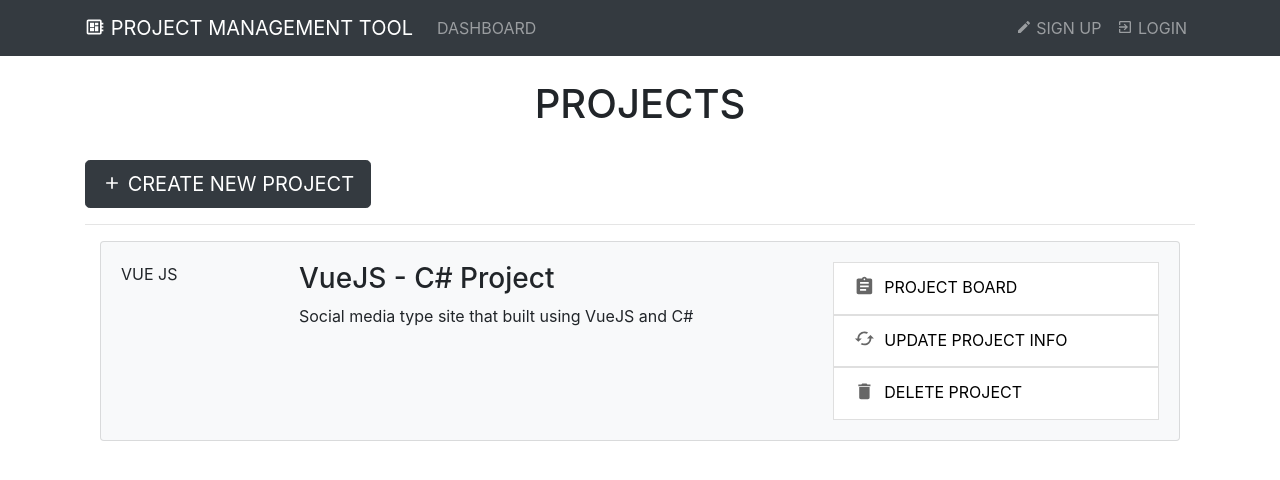
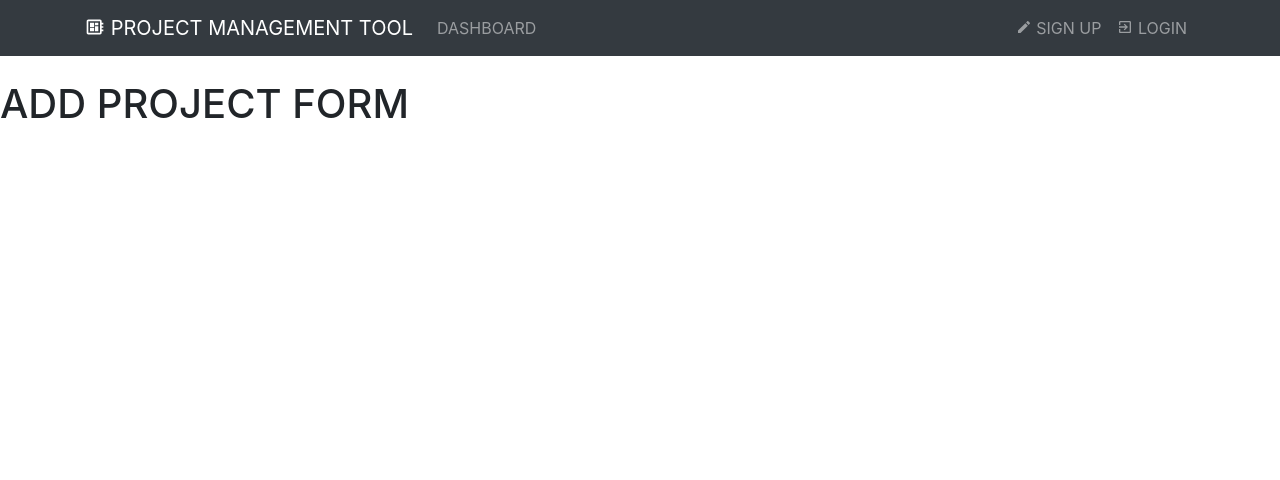
Before and after one commit to EdgardoPinto-Escalier/project-management-tool, a React (Create React App) app in the folder react-projectmanagementtool/: page /addProject in a window 1280 px wide. Shown: the top 480 px of the page. Built offline with nearby package versions, Linux system fonts and the light colour scheme.

Commit message:
Created the first Routes

```diff
--- a/react-projectmanagementtool/package.json
+++ b/react-projectmanagementtool/package.json
@@ -10,6 +10,7 @@
     "react": "^16.13.1",
     "react-dom": "^16.13.1",
     "react-icons": "^3.10.0",
+    "react-router-dom": "^5.2.0",
     "react-scripts": "3.4.1"
   },
   "scripts": {
--- a/react-projectmanagementtool/src/App.css
+++ b/react-projectmanagementtool/src/App.css
@@ -1,9 +1,18 @@
+:root {
+  --red: #E53935;
+  --grey: #EEEEEE;
+  --purple: #7E57C2;
+  --green: #009688;
+  --black: #000000;
+  --white: #FFFFFF;
+}
+
 img {
   width: 100%;
 }
 
 a li {
-  color: #000;
+  color: var(--black);
 }
 
 a {
@@ -14,7 +23,7 @@
 .list-group-item.update:hover,
 .list-group-item.board:hover {
   cursor: pointer;
-  background-color: #ccc;
+  background-color: var(--grey);
 
 }
 
@@ -66,3 +75,15 @@
   margin-right: 5px;
   color: #666;
 }
+
+.md-icon-board {
+  color: var(--purple);
+}
+
+.md-icon-update {
+  color: var(--green);
+}
+
+.md-icon-delete {
+  color: var(--red);
+}
--- a/react-projectmanagementtool/src/App.js
+++ b/react-projectmanagementtool/src/App.js
@@ -1,15 +1,20 @@
 import React from 'react';
+import { BrowserRouter as Router, Route } from 'react-router-dom';
 import './App.css';
 import Dashboard from './components/Dashboard';
 import Header from './components/Layout/Header';
-import 'bootstrap/dist/css/bootstrap.min.css'
+import 'bootstrap/dist/css/bootstrap.min.css';
+import AddProject from './components/Project/AddProject';
 
 function App() {
   return (
-    <div className="App">
-      <Header />
-      <Dashboard />
-    </div>
+    <Router>
+      <div className="App">
+        <Header />
+        <Route exact path="/dashboard" component={Dashboard} />
+        <Route exact path="/addProject" component={AddProject} />
+      </div>
+    </Router>
   );
 }
 
--- a/react-projectmanagementtool/src/components/Dashboard.js
+++ b/react-projectmanagementtool/src/components/Dashboard.js
@@ -1,6 +1,6 @@
 import React, { Component } from 'react';
 import ProjectItem from './Project/ProjectItem';
-import { MdAdd } from "react-icons/md";
+import CreateProjectButton from './Project/CreateProjectButton';
 
 class Dashboard extends Component {
   render() {
@@ -11,9 +11,7 @@
             <div className="col-md-12">
               <h1 className="display-5 text-center">PROJECTS</h1>
               <br />
-              <a href="ProjectForm.html" className="btn btn-lg btn-dark">
-                <MdAdd className="md-icon" /> CREATE NEW PROJECT
-              </a>
+              <CreateProjectButton />
               <br />
               <hr />
 
--- /dev/null
+++ b/react-projectmanagementtool/src/components/Project/AddProject.js
@@ -0,0 +1,13 @@
+import React, { Component } from 'react'
+
+class AddProject extends Component {
+  render() {
+    return (
+      <div>
+        <h1>ADD PROJECT FORM</h1>
+      </div>
+    )
+  }
+}
+
+export default AddProject;
--- /dev/null
+++ b/react-projectmanagementtool/src/components/Project/CreateProjectButton.js
@@ -0,0 +1,15 @@
+import React from 'react';
+import { Link } from "react-router-dom";
+import { MdAdd } from 'react-icons/md';
+
+const CreateProjectButton = () => {
+  return (
+    <React.Fragment>
+      <Link to="/addProject" className="btn btn-lg btn-dark">
+        <MdAdd className="md-icon" /> CREATE NEW PROJECT
+      </Link>
+    </React.Fragment>
+  );
+}
+
+export default CreateProjectButton;
--- a/react-projectmanagementtool/src/components/Project/ProjectItem.js
+++ b/react-projectmanagementtool/src/components/Project/ProjectItem.js
@@ -12,23 +12,23 @@
             </div>
             <div className="col-lg-6 col-md-4 col-8">
               <h3>VueJS - C# Project</h3>
-              <p>Social media type site that built using VueJS and C#</p>
+              <p>Social media type site that built using VueJS and C#cd react-</p>
             </div>
             <div className="col-md-4 d-none d-lg-block">
               <ul className="list-group">
                 <a href="#">
                   <li className="list-group-item board">
-                    <MdAssignment className="md-icon-board" /> PROJECT BOARD
+                    <MdAssignment className="md-icon-board pboard" /> PROJECT BOARD
                   </li>
                 </a>
                 <a href="#">
                   <li className="list-group-item update">
-                    <MdCached className="md-icon-update" /> UPDATE PROJECT INFO
+                    <MdCached className="md-icon-update pupdate" /> UPDATE PROJECT INFO
                   </li>
                 </a>
                 <a href="#">
                   <li className="list-group-item delete">
-                    <MdDelete className="md-icon-delete" /> DELETE PROJECT
+                    <MdDelete className="md-icon-delete pdelete" /> DELETE PROJECT
                   </li>
                 </a>
               </ul>
```
Also changed, not shown: 1 other file (tests, documents, lock files or other folders).
